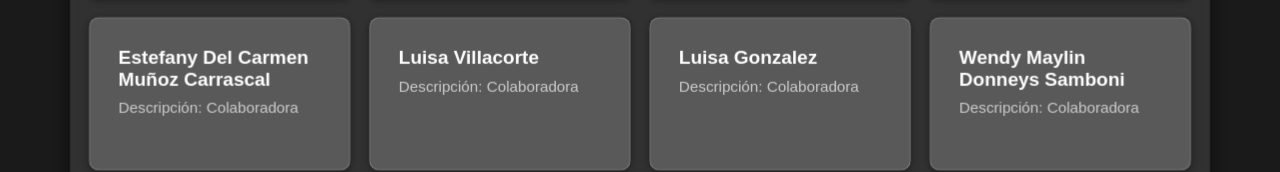
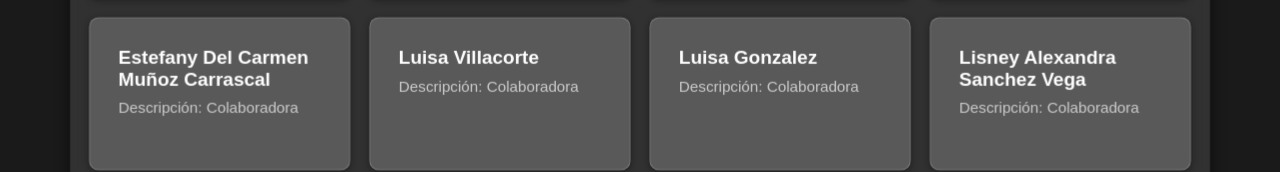
Before and after one commit to T4ti4n4/maqueta, a React (Create React App) app: page /contact in a window 1280 px wide. Shown: the part 510-682 px from the top of the page. Built offline with nearby package versions, Linux system fonts and the light colour scheme.

Commit message:
Nombre
Agregar el nombre correcto a contact

```diff
--- a/src/components/Contact.js
+++ b/src/components/Contact.js
@@ -16,7 +16,7 @@ const Contact = () => {
     { id: 9, name: 'Estefany Del Carmen Muñoz Carrascal', descripcion: 'Colaboradora' },
     { id: 10, name: 'Luisa Villacorte', descripcion: 'Colaboradora' },
     { id: 11, name: 'Luisa Gonzalez', descripcion: 'Colaboradora' },
-    { id: 12, name: 'Wendy Maylin Donneys Samboni', descripcion: 'Colaboradora' },
+    { id: 12, name: 'Lisney Alexandra Sanchez Vega', descripcion: 'Colaboradora' },
   ];
 
   return (
```
